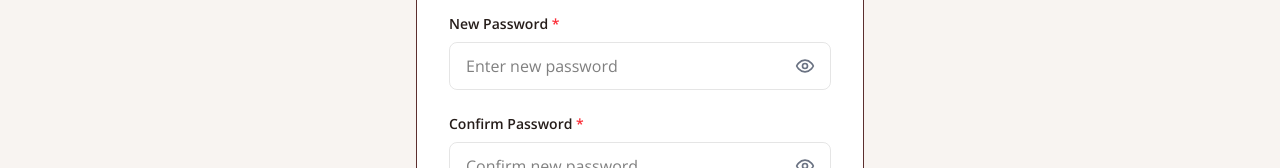
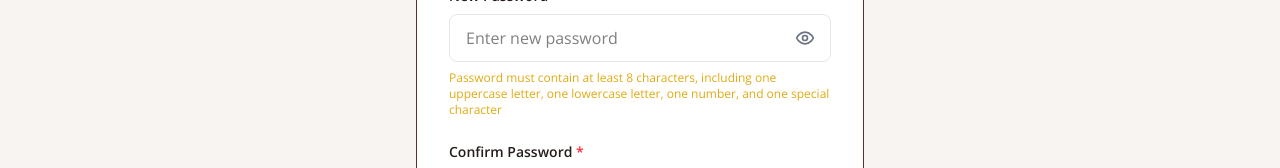
Before and after one commit to achintagunta-ee/book-store-fe, a React (Vite) app: page /reset-password/1 in a window 1280 px wide. Shown: the part 419-587 px from the top of the page. Built offline with nearby package versions, Linux system fonts and the light colour scheme; no server answers.

Commit message:
password

```diff
--- a/src/pages/Login.tsx
+++ b/src/pages/Login.tsx
@@ -331,6 +331,11 @@ const LoginPage: React.FC = () => {
                   {showPassword ? <EyeOff size={20} /> : <Eye size={20} />}
                 </button>
               </div>
+              {isRegistering && (
+                <p className="mt-2 text-xs text-secondary-link">
+                  Password must contain at least 8 characters, including one uppercase letter, one lowercase letter, one number, and one special character
+                </p>
+              )}
                {validationErrors.password && (
                 <p className="text-sm font-medium text-red-500 mt-1">{validationErrors.password}</p>
               )}
@@ -555,6 +560,9 @@ const LoginPage: React.FC = () => {
                       onChange={handleFormChange}
                       required
                     />
+                    <p className="mt-2 text-xs text-secondary-link">
+                      Password must contain at least 8 characters, including one uppercase letter, one lowercase letter, one number, and one special character
+                    </p>
                      {validationErrors.new_password && (
                       <p className="text-sm font-medium text-red-500 mt-1">{validationErrors.new_password}</p>
                     )}
--- a/src/pages/ResetPassword.tsx
+++ b/src/pages/ResetPassword.tsx
@@ -155,6 +155,9 @@ const ResetPasswordPage: React.FC = () => {
                                 )}
                             </button>
                         </div>
+                        <p className="mt-2 text-xs text-secondary-link">
+                            Password must contain at least 8 characters, including one uppercase letter, one lowercase letter, one number, and one special character
+                        </p>
                     </div>
 
                     <div className="flex flex-col">
```
Also changed, not shown: 2 other files (tests, documents, lock files or other folders).
